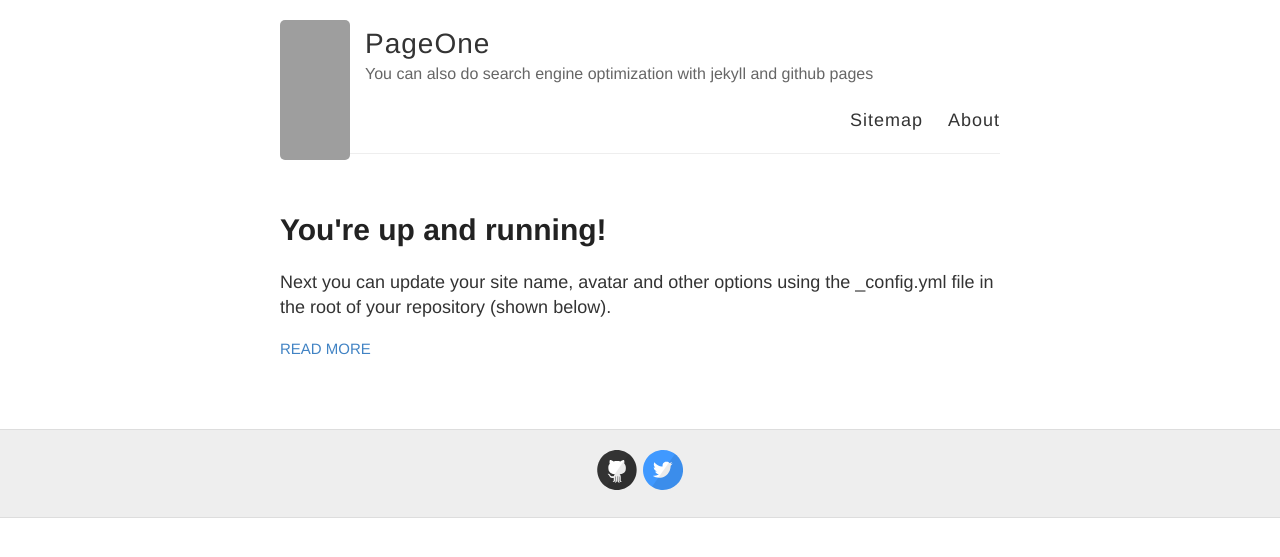
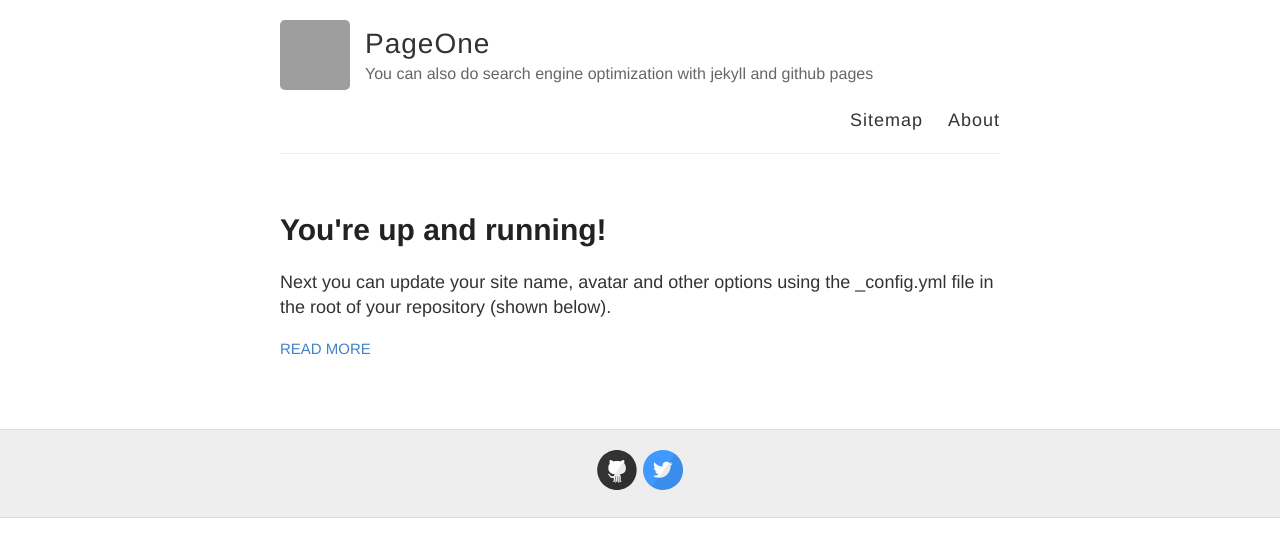
Before and after one commit to utaramas/pageone, a Jekyll site: the page built from index.html, in a window 1280 px wide. Shown: the top 557 px of the page. Built offline with Jekyll 4.4.1, drawn with Linux system fonts in a browser that asks for light colours; grey boxes are pictures that could not be loaded.

Commit message:
Update default.html

```diff
--- a/_layouts/default.html
+++ b/_layouts/default.html
@@ -19,7 +19,7 @@
     <div class="wrapper-masthead">
       <div class="container">
         <header class="masthead clearfix">
-          <a href="{{ site.baseurl }}/" class="site-avatar"><img src="{{ site.avatar }}" width="140" height="140" alt="Pageone logo"/></a>
+          <a href="{{ site.baseurl }}/" class="site-avatar"><img src="{{ site.avatar }}" width="70" height="70" alt="Pageone logo"/></a>
 
           <div class="site-info">
             <h1 class="site-name"><a href="{{ site.baseurl }}/">{{ site.name }}</a></h1>
```
